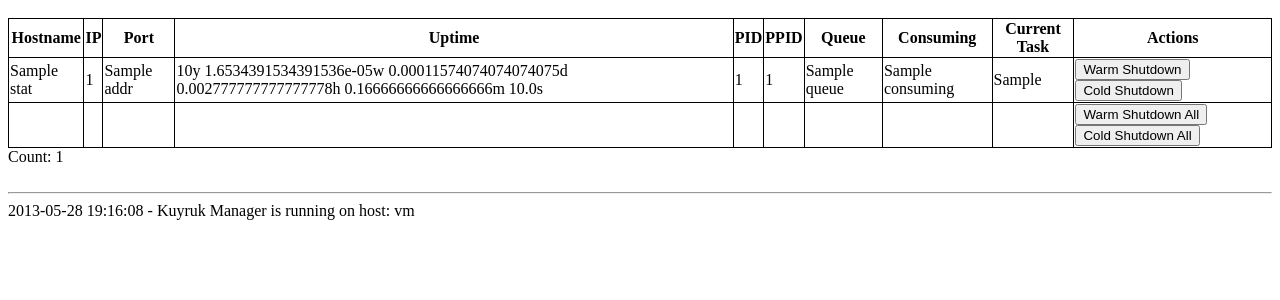
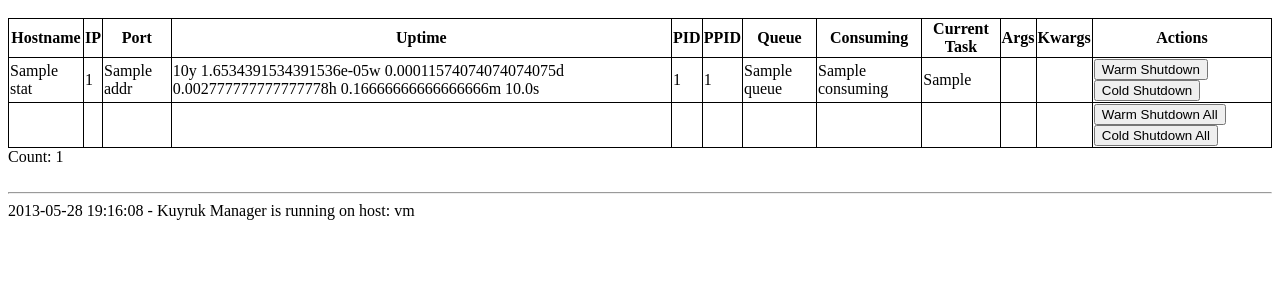
Before and after one commit to cenkalti/kuyruk, a Flask app: template kuyruk/manager/templates/workers.html in a window 1280 px wide. Shown: the part 26-326 px from the top of the page. Run offline with Flask 2, Linux system fonts and the light colour scheme; the template is opened without the code that fills it: most values are stand-ins (such as "Sample title", 1, 10 or a date in 2020); parts of the project's set-up code (start-up, migrations or seed data) failed here and were passed over.

Commit message:
show args and kwargs of current task on workers page

```diff
--- a/kuyruk/manager/templates/workers.html
+++ b/kuyruk/manager/templates/workers.html
@@ -13,6 +13,8 @@
                 <th>Queue</th>
                 <th>Consuming</th>
                 <th>Current Task</th>
+                <th>Args</th>
+                <th>Kwargs</th>
                 <th>Actions</th>
             </tr>
             {% for addr, master in sockets|dictsort(by='value') %}
@@ -25,7 +27,9 @@
                 <td>{{ master.stats.ppid }}</td>
                 <td>{{ master.stats.queue.name }}</td>
                 <td>{{ master.stats.consuming }}</td>
-                <td>{{ master.stats.current_task }}</td>
+                <td>{{ master.stats.current_task|default('', true) }}</td>
+                <td>{{ master.stats.current_args|default('', true) }}</td>
+                <td>{{ master.stats.current_kwargs|default('', true) }}</td>
                 <td>
                     {{ action_button(addr, 'warm_shutdown', 'Warm Shutdown') }}
                     {{ action_button(addr, 'cold_shutdown', 'Cold Shutdown') }}
@@ -33,6 +37,8 @@
             </tr>
             {% endfor %}
             <tr>
+                <td></td>
+                <td></td>
                 <td></td>
                 <td></td>
                 <td></td>
--- a/kuyruk/worker.py
+++ b/kuyruk/worker.py
@@ -339,6 +339,8 @@ class Worker(KuyrukProcess):
             'pid': os.getpid(),
             'ppid': os.getppid(),
             'current_task': current_task,
+            'current_args': self.current_args,
+            'current_kwargs': self.current_kwargs,
             'consuming': self.consumer.consuming,
             'queue': {
                 'name': method.queue,
```
